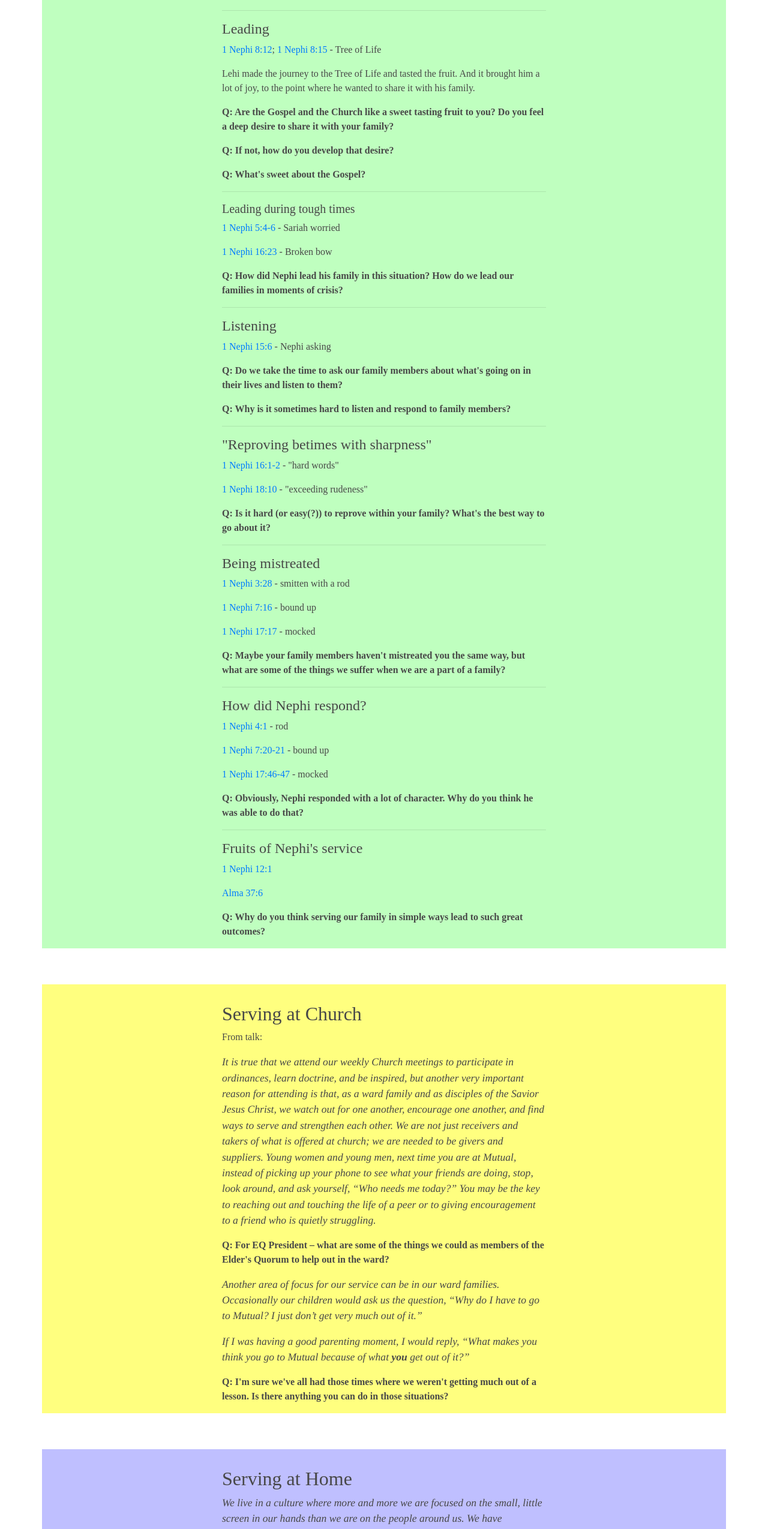
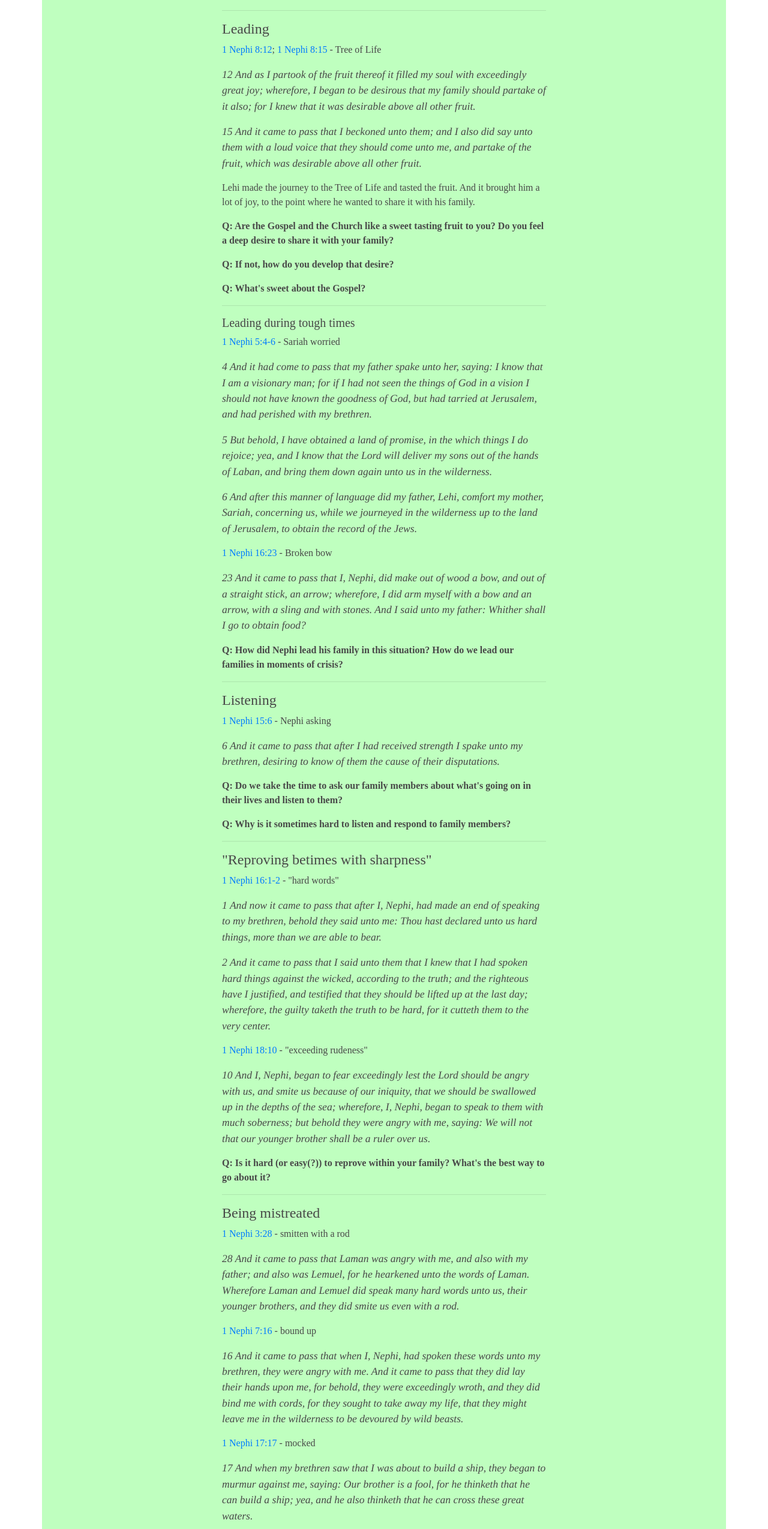
Before and after one commit to kaseyb002/4th_ward_lessons, a website: page public/index.html in a window 1280 px wide. Shown: the part 1669-4218 px from the top of the page at 60% size. Drawn offline with nearby package versions, Linux system fonts and the light colour scheme.

Commit message:
lesson update

```diff
--- a/public/index.html
+++ b/public/index.html
@@ -93,6 +93,10 @@
 
         <p><a href="https://www.lds.org/scriptures/bofm/1-ne/8.12?lang=eng#12">1 Nephi 8:12</a>; <a href="https://www.lds.org/scriptures/bofm/1-ne/8.15?lang=eng#15">1 Nephi 8:15</a> - Tree of Life</p>
 
+        <p class="verse">12 And as I partook of the fruit thereof it filled my soul with exceedingly great joy; wherefore, I began to be desirous that my family should partake of it also; for I knew that it was desirable above all other fruit.</p>
+
+        <p class="verse">15 And it came to pass that I beckoned unto them; and I also did say unto them with a loud voice that they should come unto me, and partake of the fruit, which was desirable above all other fruit.</p>
+
         <p>Lehi made the journey to the Tree of Life and tasted the fruit. And it brought him a lot of joy, to the point where he wanted to share it with his family.</p>
 
         <p class="question">Q: Are the Gospel and the Church like a sweet tasting fruit to you? Do you feel a deep desire to share it with your family?</p>
@@ -107,7 +111,15 @@
 
         <p><a href="https://www.lds.org/scriptures/bofm/1-ne/5.4-6?lang=eng#4">1 Nephi 5:4-6</a> - Sariah worried</p>
 
+        <p class="verse">4 And it had come to pass that my father spake unto her, saying: I know that I am a visionary man; for if I had not seen the things of God in a vision I should not have known the goodness of God, but had tarried at Jerusalem, and had perished with my brethren.</p>
+
+        <p class="verse">5 But behold, I have obtained a land of promise, in the which things I do rejoice; yea, and I know that the Lord will deliver my sons out of the hands of Laban, and bring them down again unto us in the wilderness.</p>
+
+        <p class="verse">6 And after this manner of language did my father, Lehi, comfort my mother, Sariah, concerning us, while we journeyed in the wilderness up to the land of Jerusalem, to obtain the record of the Jews.</p>
+
         <p><a href="https://www.lds.org/scriptures/bofm/1-ne/16.23?lang=eng#23">1 Nephi 16:23</a> - Broken bow</p>
+
+        <p class="verse">23 And it came to pass that I, Nephi, did make out of wood a bow, and out of a straight stick, an arrow; wherefore, I did arm myself with a bow and an arrow, with a sling and with stones. And I said unto my father: Whither shall I go to obtain food?</p>
 
         <p class="question">Q: How did Nephi lead his family in this situation? How do we lead our families in moments of crisis?</p>
 
@@ -116,6 +128,8 @@
         <h4>Listening</h4>
 
         <p><a href="https://www.lds.org/scriptures/bofm/1-ne/15.6?lang=eng#6">1 Nephi 15:6</a> - Nephi asking</p>
+
+        <p class="verse">6 And it came to pass that after I had received strength I spake unto my brethren, desiring to know of them the cause of their disputations.</p>
 
         <p class="question">Q: Do we take the time to ask our family members about what's going on in their lives and listen to them?</p>
 
@@ -127,7 +141,13 @@
 
         <p><a href="https://www.lds.org/scriptures/bofm/1-ne/16.1-2?lang=eng">1 Nephi 16:1-2</a> - "hard words"</p>
 
+        <p class="verse">1 And now it came to pass that after I, Nephi, had made an end of speaking to my brethren, behold they said unto me: Thou hast declared unto us hard things, more than we are able to bear.</p>
+
+        <p class="verse">2 And it came to pass that I said unto them that I knew that I had spoken hard things against the wicked, according to the truth; and the righteous have I justified, and testified that they should be lifted up at the last day; wherefore, the guilty taketh the truth to be hard, for it cutteth them to the very center.</p>
+
         <p><a href="https://www.lds.org/scriptures/bofm/1-ne/18.10?lang=eng#10">1 Nephi 18:10</a> - "exceeding rudeness"</p>
+
+        <p class="verse">10 And I, Nephi, began to fear exceedingly lest the Lord should be angry with us, and smite us because of our iniquity, that we should be swallowed up in the depths of the sea; wherefore, I, Nephi, began to speak to them with much soberness; but behold they were angry with me, saying: We will not that our younger brother shall be a ruler over us.</p>
 
         <p class="question">Q: Is it hard (or easy(?)) to reprove within your family? What's the best way to go about it?</p>
 
@@ -137,9 +157,15 @@
 
         <p><a href="https://www.lds.org/scriptures/bofm/1-ne/3.28?lang=eng#28">1 Nephi 3:28</a> - smitten with a rod</p>
 
+        <p class="verse">28 And it came to pass that Laman was angry with me, and also with my father; and also was Lemuel, for he hearkened unto the words of Laman. Wherefore Laman and Lemuel did speak many hard words unto us, their younger brothers, and they did smite us even with a rod.</p>
+
         <p><a href="https://www.lds.org/scriptures/bofm/1-ne/7.16?lang=eng#16">1 Nephi 7:16</a> - bound up</p>
 
+        <p class="verse">16 And it came to pass that when I, Nephi, had spoken these words unto my brethren, they were angry with me. And it came to pass that they did lay their hands upon me, for behold, they were exceedingly wroth, and they did bind me with cords, for they sought to take away my life, that they might leave me in the wilderness to be devoured by wild beasts.</p>
+
         <p><a href="https://www.lds.org/scriptures/bofm/1-ne/17.17?lang=eng#17">1 Nephi 17:17</a> - mocked</p>
+
+        <p class="verse">17 And when my brethren saw that I was about to build a ship, they began to murmur against me, saying: Our brother is a fool, for he thinketh that he can build a ship; yea, and he also thinketh that he can cross these great waters.</p>
 
         <p class="question">Q: Maybe your family members haven't mistreated you the same way, but what are some of the things we suffer when we are a part of a family?</p>
 
@@ -149,9 +175,19 @@
 
         <p><a href="https://www.lds.org/scriptures/bofm/1-ne/4.1?lang=eng">1 Nephi 4:1</a> - rod</p>
 
+        <p class="verse">1 And it came to pass that I spake unto my brethren, saying: Let us go up again unto Jerusalem, and let us be faithful in keeping the commandments of the Lord; for behold he is mightier than all the earth, then why not mightier than Laban and his fifty, yea, or even than his tens of thousands?</p>
+
         <p><a href="https://www.lds.org/scriptures/bofm/1-ne/7.20-21?lang=eng#20">1 Nephi 7:20-21</a> - bound up</p>
 
+        <p class="verse">20 And it came to pass that they were sorrowful, because of their wickedness, insomuch that they did bow down before me, and did plead with me that I would forgive them of the thing that they had done against me.</p>
+
+        <p class="verse">21 And it came to pass that I did frankly forgive them all that they had done, and I did exhort them that they would pray unto the Lord their God for forgiveness. And it came to pass that they did so. And after they had done praying unto the Lord we did again travel on our journey towards the tent of our father.</p>
+
         <p><a href="https://www.lds.org/scriptures/bofm/1-ne/17.46-47?lang=eng#46">1 Nephi 17:46-47</a> - mocked</p>
+
+        <p class="verse">46 And ye also know that by the power of his almighty word he can cause the earth that it shall pass away; yea, and ye know that by his word he can cause the rough places to be made smooth, and smooth places shall be broken up. O, then, why is it, that ye can be so hard in your hearts?</p>
+
+        <p class="verse">47 Behold, my soul is rent with anguish because of you, and my heart is pained; I fear lest ye shall be cast off forever. Behold, I am full of the Spirit of God, insomuch that my frame has no strength.</p>
 
         <p class="question">Q: Obviously, Nephi responded with a lot of character. Why do you think he was able to do that?</p>
 
@@ -161,7 +197,11 @@
 
         <p><a href="https://www.lds.org/scriptures/bofm/1-ne/12.1?lang=eng">1 Nephi 12:1</a></p>
 
+        <p class="verse">1 And it came to pass that the angel said unto me: Look, and behold thy seed, and also the seed of thy brethren. And I looked and beheld the land of promise; and I beheld multitudes of people, yea, even as it were in number as many as the sand of the sea.</p>
+
         <p><a href="https://www.lds.org/scriptures/bofm/alma/37.6?lang=eng#5">Alma 37:6</a></p>
+
+        <p class="verse">6 Now ye may suppose that this is foolishness in me; but behold I say unto you, that by small and simple things are great things brought to pass; and small means in many instances doth confound the wise.</p>
 
         <p class="question">Q: Why do you think serving our family in simple ways lead to such great outcomes?</p>
 
```
Lines whose indentation alone changed are shown as unchanged.
